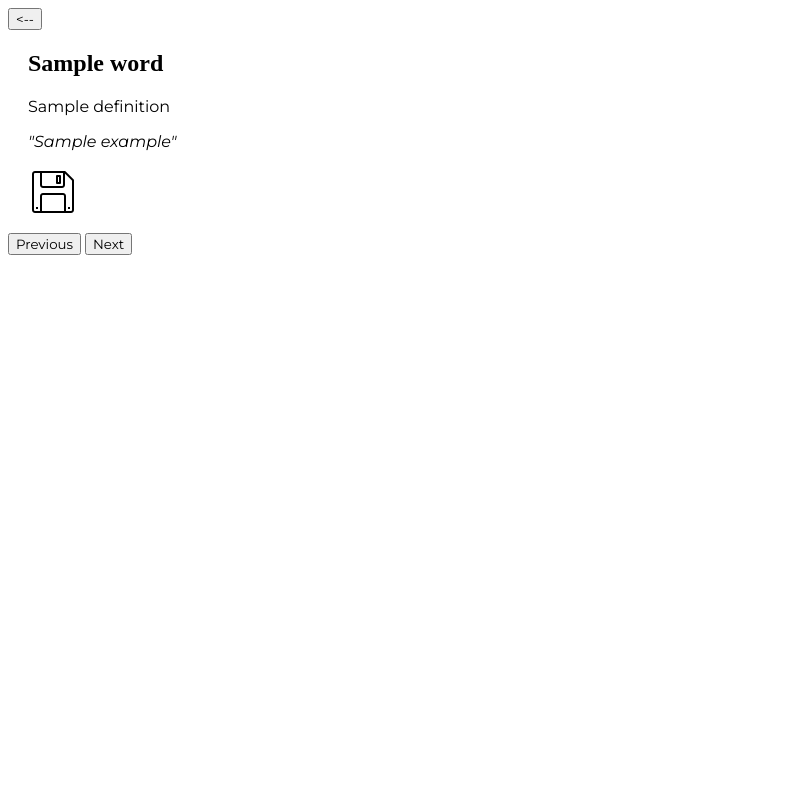
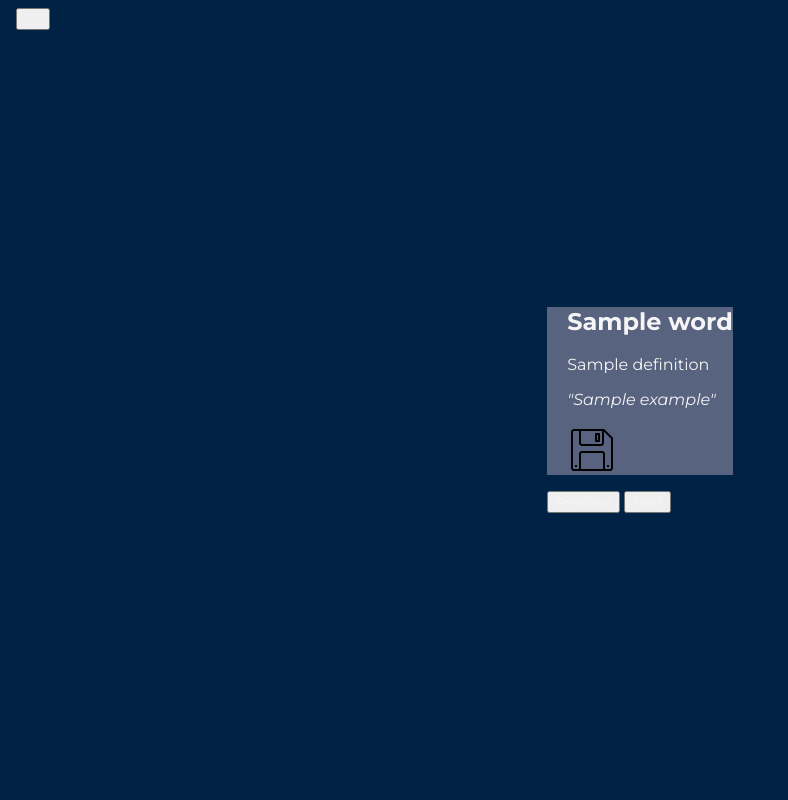
Before and after one commit to Ezpert/VocabularyCards, a Django app: template VocabularyCards/templates/wordSearch.html in a window 1280 px wide. Shown: the whole page, without its empty margins (0-788 px from the left). Run offline with Django 5.2, Linux system fonts and the light colour scheme; the template is opened without the code that fills it: most values are stand-ins (such as "Sample title", 1, 10 or a date in 2020).

Commit message:
Fixed createPage.html, added styles and changed the create form to an ajax call so it doesn't redirect to another page and can handle the information from the same page!

```diff
--- a/VocabularyCards/static/css/wordSearch.css
+++ b/VocabularyCards/static/css/wordSearch.css
@@ -1,3 +1,38 @@
-p, button{
+p, form, button, label, input, h1, h2, h3, h4{
     font-family: Montserrat, Arial, serif;
+    color: whitesmoke;
 }
+html{
+    background: #002244;
+
+}
+
+
+.container-div
+{
+    display: flex;
+            justify-content: center; /* Center horizontally */
+            align-items: center; /* Center vertically */
+            height: 98vh; /* Full viewport height */
+            margin: 0; /* Remove default margin */
+}
+
+.back-button{
+    position: absolute;
+    top: 1svh;
+    left: 2svh;
+
+
+}
+
+.card-container-div
+{
+
+
+    position: absolute;
+}
+
+.card-info-div
+{
+    background: #586380;
+}
--- a/VocabularyCards/templates/wordSearch.html
+++ b/VocabularyCards/templates/wordSearch.html
@@ -13,10 +13,9 @@
 
 </head>
 <body>
-<div>
-    <form action="{% url 'createPage' %}" method="get">
+<div class="container-div">
+    <form class="back-button"action="{% url 'createPage' %}" method="get">
             <button type="submit"><--</button>
-
     </form>
 
     {% if definitions_and_examples %}
@@ -25,10 +24,9 @@
 
     </div>
 
+    <div id="definitionDiv" class="card-container-div">
 
-    <div id="definitionDiv">
-
-        <div id="definitionCarousel">
+        <div id="definitionCarousel" class="card-info-div">
 
             <ol style="padding-left: 20px;">
                 {% for item in definitions_and_examples %}
@@ -50,9 +48,9 @@
                 {% endfor %}
             </ol>
             <input type="hidden" id="currentDefinitionId" value="">
+        </div>
                 <button id="prevBtn">Previous</button>
                 <button id="nextBtn">Next</button>
-        </div>
     </div>
     {% else %}
         <p>Definitions not found!</p>
@@ -66,6 +64,7 @@
     document.addEventListener('DOMContentLoaded', function(){
         var definitions = document.querySelectorAll('#definitionCarousel li')
         var currentIndex = 0;
+        var currentDefinitionId = '';
 
 
            function addQuotesToSentenceUse() {
@@ -179,13 +178,19 @@
                 console.log(currentIndex);
                 currentIndex = currentIndex > 0 ? currentIndex - 1 : definitions.length - 1;
                 console.log(currentIndex);
-                showDef(currentIndex);
+                 if (currentDefinitionId !== definitions[currentIndex].id) {
+                    showDef(currentIndex);
+                    currentDefinitionId = definitions[currentIndex].id;
+                }
 
             }else if(event.target.matches('#nextBtn')){
                 console.log('Next button Clicked');
                 currentIndex = (currentIndex + 1) % definitions.length;
                 console.log(currentIndex);
-                showDef(currentIndex);
+                if (currentDefinitionId !== definitions[currentIndex].id) {
+                    showDef(currentIndex);
+                    currentDefinitionId = definitions[currentIndex].id;
+                }
 
             }else if(event.target.matches('#addWordBtn-' + (currentIndex + 1)) || event.target.matches('#naddWordBtn')){
                 console.log('Add word button Clicked');
```
Also changed, not shown: VocabularyCards/VocabLogic/views.py (+8 -5 lines), VocabularyCards/static/css/createPage.css (+32 -0 lines), VocabularyCards/templates/createPage.html (+11 -4 lines), VocabularyCards/static/images/save.gif (added), VocabularyCards/static/images/save.svg (added), VocabularyCards/static/images/saveiconwhite.png (added).
